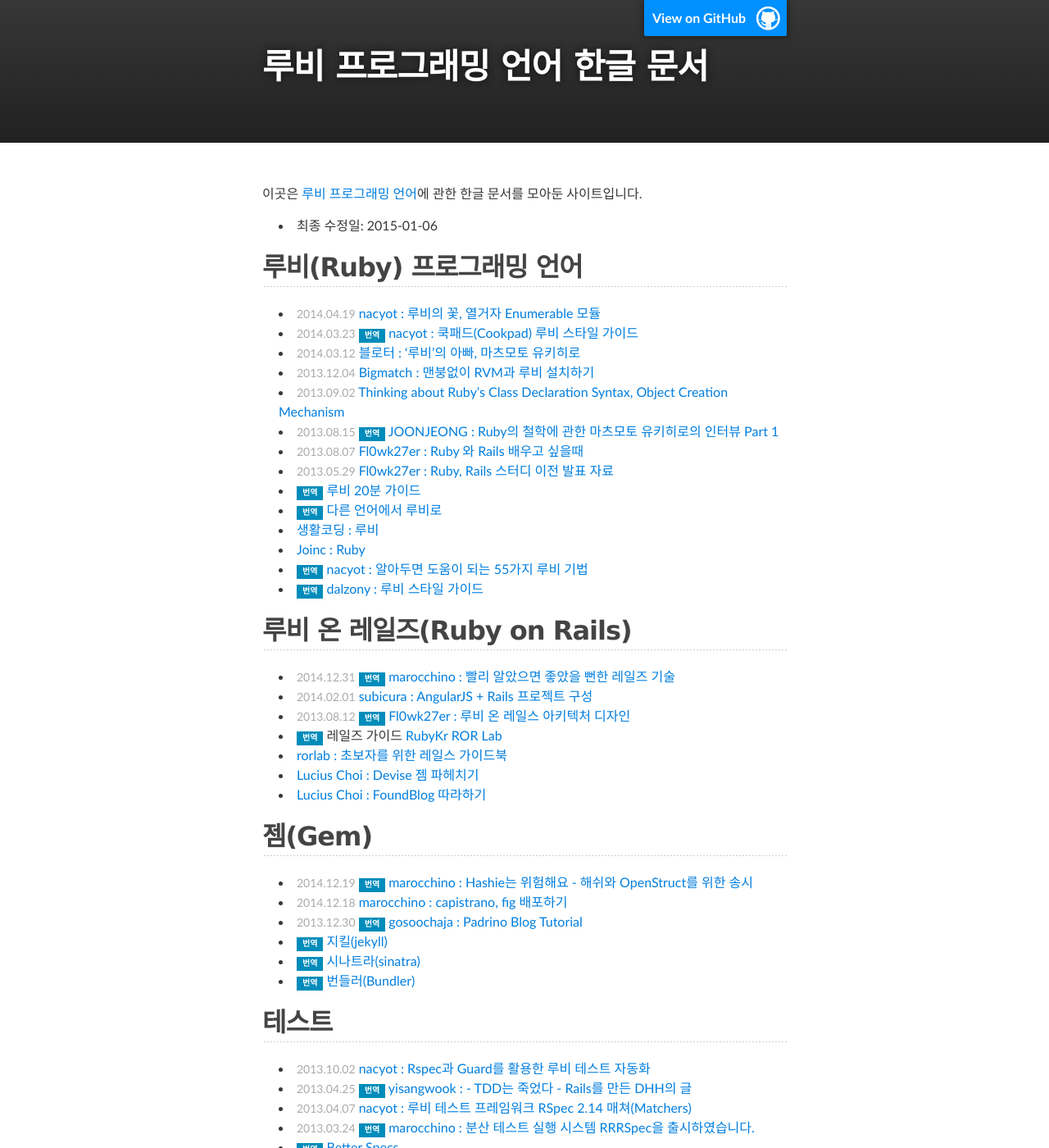
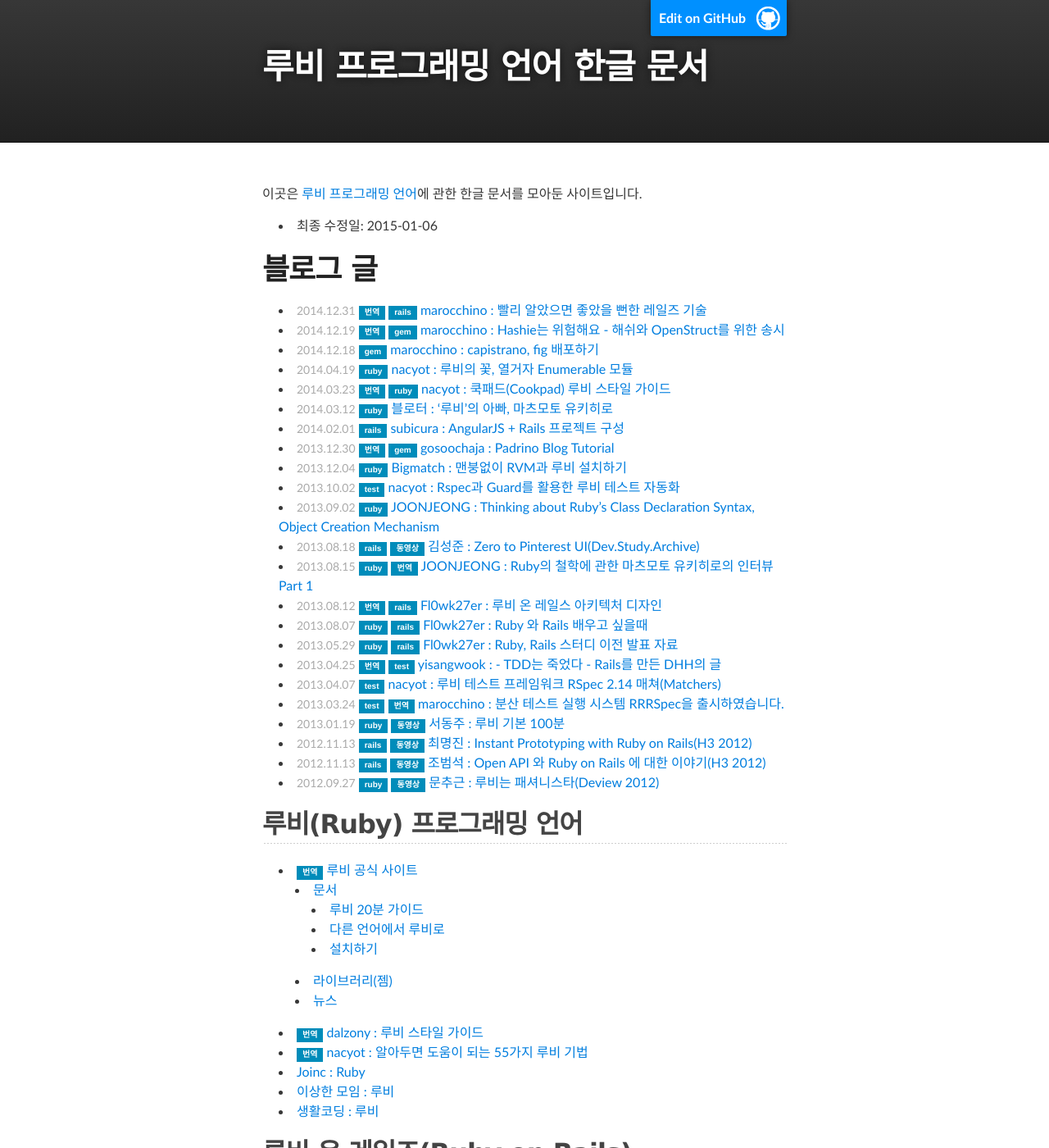
Before and after one commit to rubykr/rubykr.github.io, a Jekyll site: the page built from index.md, in a window 1280 px wide and 1400 px high. Shown: the whole window at 82% size. Built offline with Jekyll 4.4.1, drawn with Linux system fonts in a browser that asks for light colours; comment, search, counter and statistics services are not loaded; some of the changed text lies outside the part shown.

Commit message:
Extract articles

```diff
--- a/_layouts/default.html
+++ b/_layouts/default.html
@@ -14,7 +14,7 @@
     <!-- HEADER -->
     <div id="header_wrap" class="outer">
       <header class="inner">
-        <a id="forkme_banner" href="https://github.com/ruby-korea/ruby-korea.github.io/blob/master/index.md">View on GitHub</a>
+        <a id="forkme_banner" href="https://github.com/ruby-korea/ruby-korea.github.io/blob/master/index.md">Edit on GitHub</a>
 
         <h1 id="project_title">{{ page.title }}</h1>
         <h2 id="project_tagline"></h2>
--- a/index.md
+++ b/index.md
@@ -7,53 +7,70 @@
 
 - 최종 수정일: {{site.time | date: "%Y-%m-%d"}}
 
+# 블로그 글
+
+- <span class='date'>2014.12.31</span> <span class='tag'>번역</span> <span class='tag'>rails</span> [marocchino : 빨리 알았으면 좋았을 뻔한 레일즈 기술](https://dayone.me/1ajvzWC)
+- <span class='date'>2014.12.19</span> <span class='tag'>번역</span> <span class='tag'>gem</span> [marocchino : Hashie는 위험해요 - 해쉬와 OpenStruct를 위한 송시](https://dayone.me/18pYzZD)
+- <span class='date'>2014.12.18</span> <span class='tag'>gem</span> [marocchino : capistrano, fig 배포하기](https://dayone.me/1767zVi)
+- <span class='date'>2014.04.19</span> <span class='tag'>ruby</span> [nacyot : 루비의 꽃, 열거자 Enumerable 모듈](http://blog.nacyot.com/articles/2014-04-19-ruby-enumerable/)
+- <span class='date'>2014.03.23</span> <span class='tag'>번역</span> <span class='tag'>ruby</span> [nacyot : 쿡패드(Cookpad) 루비 스타일 가이드](http://blog.nacyot.com/articles/2014-03-23-cookpad-ruby-styleguide/)
+- <span class='date'>2014.03.12</span> <span class='tag'>ruby</span> [블로터 : ‘루비’의 아빠, 마츠모토 유키히로](http://www.bloter.net/archives/184564)
+- <span class='date'>2014.02.01</span> <span class='tag'>rails</span> [subicura : AngularJS + Rails 프로젝트 구성](http://blog.remotty.com/blog/2014/02/01/angularjs-plus-rails-peurojegteu-guseong/)
+- <span class='date'>2013.12.30</span> <span class='tag'>번역</span> <span class='tag'>gem</span> [gosoochaja : Padrino Blog Tutorial](http://blog.baenlee.com/blog/2013/12/30/bundle-exec-padrino-g-project/)
+- <span class='date'>2013.12.04</span> <span class='tag'>ruby</span> [Bigmatch : 맨붕없이 RVM과 루비 설치하기](http://bigmatch.i-um.net/2013/12/%EB%A9%98%EB%B6%95%EC%97%86%EC%9D%B4-rvm%EA%B3%BC-%EB%A3%A8%EB%B9%84-%EC%84%A4%EC%B9%98%ED%95%98%EA%B8%B0/)
+- <span class='date'>2013.10.02</span> <span class='tag'>test</span> [nacyot : Rspec과 Guard를 활용한 루비 테스트 자동화](http://blog.nacyot.com/articles/2013-10-02-ruby-test-automation-with-rspec-and-guard/)
+- <span class='date'>2013.09.02</span> <span class='tag'>ruby</span> [JOONJEONG : Thinking about Ruby’s Class Declaration Syntax, Object Creation Mechanism](http://we.weirdmeetup.com/thinking-about-rubys-class-declaration-syntax-object-creation-mechanism/)
+- <span class='date'>2013.08.18</span> <span class='tag'>rails</span> <span class='tag'>동영상</span> [김성준 : Zero to Pinterest UI(Dev.Study.Archive)](http://dev-study.github.io/presentations/zero_to_pinterent_ui.html)
+- <span class='date'>2013.08.15</span> <span class='tag'>ruby</span> <span class='tag'>번역</span> [JOONJEONG : Ruby의 철학에 관한 마츠모토 유키히로의 인터뷰 Part 1](http://we.weirdmeetup.com/ruby의-철학에-관한-마츠모토-유키히로의-인터뷰-part-1/)
+- <span class='date'>2013.08.12</span> <span class='tag'>번역</span> <span class='tag'>rails</span> [Fl0wk27er : 루비 온 레일스 아키텍처 디자인](http://flowkater.github.io/blog/2013/08/12/rails-architecture/)
+- <span class='date'>2013.08.07</span> <span class='tag'>ruby</span> <span class='tag'>rails</span> [Fl0wk27er : Ruby 와 Rails 배우고 싶을때](http://flowkater.github.io/blog/2013/08/07/ruby-and-rails-learning-resource/)
+- <span class='date'>2013.05.29</span> <span class='tag'>ruby</span> <span class='tag'>rails</span> [Fl0wk27er : Ruby, Rails 스터디 이전 발표 자료](http://flowkater.github.io/blog/2013/05/29/be-a-rubyist-1-2/)
+- <span class='date'>2013.04.25</span> <span class='tag'>번역</span>  <span class='tag'>test</span> [yisangwook : - TDD는 죽었다 - Rails를 만든 DHH의 글](http://yisangwook.tumblr.com/post/83725422949/tdd-is-dead-long-live-testing)
+- <span class='date'>2013.04.07</span> <span class='tag'>test</span> [nacyot : 루비 테스트 프레임워크 RSpec 2.14 매쳐(Matchers)](http://blog.nacyot.com/articles/2014-04-07-rspec-matchers/)
+- <span class='date'>2013.03.24</span> <span class='tag'>test</span> <span class='tag'>번역</span> [marocchino : 분산 테스트 실행 시스템 RRRSpec을 출시하였습니다.](https://gist.github.com/marocchino/9738532)
+- <span class='date'>2013.01.19</span> <span class='tag'>ruby</span> <span class='tag'>동영상</span> [서동주 : 루비 기본 100분](http://www.youtube.com/watch?v=vjyL6fLzJjA)
+- <span class='date'>2012.11.13</span> <span class='tag'>rails</span> <span class='tag'>동영상</span> [최명진 : Instant Prototyping with Ruby on Rails(H3 2012)](http://www.youtube.com/watch?v=AlNLavCg3yg)
+- <span class='date'>2012.11.13</span> <span class='tag'>rails</span> <span class='tag'>동영상</span> [조범석 : Open API 와 Ruby on Rails 에 대한 이야기(H3 2012)](http://www.youtube.com/watch?v=fAi0PC0v5OQ)
+- <span class='date'>2012.09.27</span> <span class='tag'>ruby</span> <span class='tag'>동영상</span> [문추근 : 루비는 패셔니스타(Deview 2012)](http://deview.kr/2012/xe/index.php?mid=track&document_srl=391&time_srl=233)
+
 ## [루비(Ruby) 프로그래밍 언어](#ruby)
 {: #ruby}
 
-- <span class='date'>2014.04.19</span> [nacyot : 루비의 꽃, 열거자 Enumerable 모듈](http://blog.nacyot.com/articles/2014-04-19-ruby-enumerable/)
-- <span class='date'>2014.03.23</span> [<span class='tag'>번역</span> nacyot : 쿡패드(Cookpad) 루비 스타일 가이드](http://blog.nacyot.com/articles/2014-03-23-cookpad-ruby-styleguide/)
-- <span class='date'>2014.03.12</span> [블로터 : ‘루비’의 아빠, 마츠모토 유키히로](http://www.bloter.net/archives/184564)
-- <span class='date'>2013.12.04</span> [Bigmatch : 맨붕없이 RVM과 루비 설치하기](http://bigmatch.i-um.net/2013/12/%EB%A9%98%EB%B6%95%EC%97%86%EC%9D%B4-rvm%EA%B3%BC-%EB%A3%A8%EB%B9%84-%EC%84%A4%EC%B9%98%ED%95%98%EA%B8%B0/)
-- <span class='date'>2013.09.02</span> [Thinking about Ruby’s Class Declaration Syntax, Object Creation Mechanism](http://we.weirdmeetup.com/thinking-about-rubys-class-declaration-syntax-object-creation-mechanism/)
-- <span class='date'>2013.08.15</span> [<span class='tag'>번역</span> JOONJEONG : Ruby의 철학에 관한 마츠모토 유키히로의 인터뷰 Part 1](http://we.weirdmeetup.com/ruby의-철학에-관한-마츠모토-유키히로의-인터뷰-part-1/)
-- <span class='date'>2013.08.07</span> [Fl0wk27er : Ruby 와 Rails 배우고 싶을때](http://flowkater.github.io/blog/2013/08/07/ruby-and-rails-learning-resource/)
-- <span class='date'>2013.05.29</span> [Fl0wk27er : Ruby, Rails 스터디 이전 발표 자료](http://flowkater.github.io/blog/2013/05/29/be-a-rubyist-1-2/)
-- [<span class='tag'>번역</span> 루비 20분 가이드](https://www.ruby-lang.org/ko/documentation/quickstart/)
-- [<span class='tag'>번역</span> 다른 언어에서 루비로](https://www.ruby-lang.org/ko/documentation/ruby-from-other-languages/)
+- <span class='tag'>번역</span> [루비 공식 사이트](https://www.ruby-lang.org/ko/)
+  - [문서](https://www.ruby-lang.org/ko/documentation/)
+    - [루비 20분 가이드](https://www.ruby-lang.org/ko/documentation/quickstart/)
+    - [다른 언어에서 루비로](https://www.ruby-lang.org/ko/documentation/ruby-from-other-languages/)
+    - [설치하기](https://www.ruby-lang.org/ko/documentation/installation/)
+  - [라이브러리(젬)](https://www.ruby-lang.org/ko/libraries/)
+  - [뉴스](https://www.ruby-lang.org/ko/news/)
+- <span class='tag'>번역</span> [dalzony : 루비 스타일 가이드](https://github.com/dalzony/ruby-style-guide/blob/master/README-koKR.md)
+- <span class='tag'>번역</span> [nacyot : 알아두면 도움이 되는 55가지 루비 기법](https://gist.github.com/nacyot/7624036)
+- [Joinc : Ruby](http://www.joinc.co.kr/modules/moniwiki/wiki.php/Site/Ruby)
+- [이상한 모임 : 루비](http://we.weirdmeetup.com/tag/ruby/)
 - [생활코딩 : 루비](http://opentutorials.org/course/742/4554)
-- [Joinc : Ruby](http://www.joinc.co.kr/modules/moniwiki/wiki.php/Site/Ruby)
-- [<span class='tag'>번역</span> nacyot : 알아두면 도움이 되는 55가지 루비 기법](https://gist.github.com/nacyot/7624036)
-- [<span class='tag'>번역</span> dalzony : 루비 스타일 가이드](https://github.com/dalzony/ruby-style-guide/blob/master/README-koKR.md)
 
 ## [루비 온 레일즈(Ruby on Rails)](#rails)
 {: #rails}
 
-- <span class='date'>2014.12.31</span> [<span class='tag'>번역</span> marocchino : 빨리 알았으면 좋았을 뻔한 레일즈 기술](https://dayone.me/1ajvzWC)
-- <span class='date'>2014.02.01</span> [subicura : AngularJS + Rails 프로젝트 구성](http://blog.remotty.com/blog/2014/02/01/angularjs-plus-rails-peurojegteu-guseong/)
-- <span class='date'>2013.08.12</span> [<span class='tag'>번역</span> Fl0wk27er : 루비 온 레일스 아키텍처 디자인](http://flowkater.github.io/blog/2013/08/12/rails-architecture/)
-- <span class='tag'>번역</span> 레일즈 가이드 [RubyKr](http://rorlab.org/rg/index.html) [ROR Lab](http://rubykr.github.io/rails_guides/)
-- [rorlab : 초보자를 위한 레일스 가이드북](https://www.gitbook.io/book/rorlab/railsguidebook)
-- [Lucius Choi : Devise 젬 파헤치기](https://www.gitbook.io/book/luciuschoi/exploring_devise)
-- [Lucius Choi : FoundBlog 따라하기](https://www.gitbook.io/book/luciuschoi/foundblog)
+- <span class='tag'>번역</span> 레일즈 가이드
+  [RubyKr](http://rorlab.org/rg/index.html)
+  [ROR Lab](http://rubykr.github.io/rails_guides/)
+- [ROR Lab.](http://rorlab.org/)
+  - [HappyRails](http://happyrails.rorlab.org/ko)
+  - <span class='tag'>동영상</span> [RORLab Podcasts](https://itunes.apple.com/cy/podcast/rorlab-podcast/id770036911)
 
 ## [젬(Gem)](#gem)
 {: #gem}
 
-- <span class='date'>2014.12.19</span> [<span class='tag'>번역</span> marocchino : Hashie는 위험해요 - 해쉬와 OpenStruct를 위한 송시](https://dayone.me/18pYzZD)
-- <span class='date'>2014.12.18</span> [marocchino : capistrano, fig 배포하기](https://dayone.me/1767zVi)
-- <span class='date'>2013.12.30</span> [<span class='tag'>번역</span> gosoochaja : Padrino Blog Tutorial](http://blog.baenlee.com/blog/2013/12/30/bundle-exec-padrino-g-project/)
-- [<span class='tag'>번역</span> 지킬(jekyll)](http://svperstarz.github.io/jekyll-docs-ko/)
-- [<span class='tag'>번역</span> 시나트라(sinatra)](http://www.sinatrarb.com/intro-ko.html)
-- [<span class='tag'>번역</span> 번들러(Bundler)](http://ruby-korea.github.io/bundler-site/)
+- <span class='tag'>번역</span> [지킬(jekyll)](http://svperstarz.github.io/jekyll-docs-ko/)
+- <span class='tag'>번역</span> [시나트라(sinatra)](http://www.sinatrarb.com/intro-ko.html)
+- <span class='tag'>번역</span> [번들러(Bundler)](http://ruby-korea.github.io/bundler-site/)
 
 ## [테스트](#testing)
 {: #testing}
 
-- <span class='date'>2013.10.02</span> [nacyot : Rspec과 Guard를 활용한 루비 테스트 자동화](http://blog.nacyot.com/articles/2013-10-02-ruby-test-automation-with-rspec-and-guard/)
-- <span class='date'>2013.04.25</span> [<span class='tag'>번역</span> yisangwook : - TDD는 죽었다 - Rails를 만든 DHH의 글](http://yisangwook.tumblr.com/post/83725422949/tdd-is-dead-long-live-testing)
-- <span class='date'>2013.04.07</span> [nacyot : 루비 테스트 프레임워크 RSpec 2.14 매쳐(Matchers)](http://blog.nacyot.com/articles/2014-04-07-rspec-matchers/)
-- <span class='date'>2013.03.24</span> [<span class='tag'>번역</span> marocchino : 분산 테스트 실행 시스템 RRRSpec을 출시하였습니다.](https://gist.github.com/marocchino/9738532)
-- [<span class='tag'>번역</span> Better Specs](http://betterspecs.org/ko)
+- <span class='tag'>번역</span> [Better Specs](http://betterspecs.org/ko)
+- <span class='tag'>동영상</span> [Ashal JOKER : Coding Life](http://www.youtube.com/playlist?list=PLbdtsbZUwdeSAjccModOzFREAyX9W4Jh-)
 
 ## [루비모션(RubyMotion)](#rubymotion)
 {: #rubymotion}
@@ -63,30 +80,9 @@
     - [Use CocoaPods Dependencies in RubyMotion Apps](http://ruby-korea.github.io/RubyMotionDocumentation/articles/cocoapods/)
     - [Submit RubyMotion Apps to TestFlight](http://ruby-korea.github.io/RubyMotionDocumentation/articles/testflight/)
     - [Setting up your editor to work with RubyMotion](http://ruby-korea.github.io/RubyMotionDocumentation/articles/editors/)
+    - [Debugging RubyMotion applications](http://ruby-korea.github.io/RubyMotionDocumentation/articles/debugging/)
     - [Writing Ruby gems for RubyMotion](http://ruby-korea.github.io/RubyMotionDocumentation/articles/gems/)
     - [Writing Tests for RubyMotion Apps](http://ruby-korea.github.io/RubyMotionDocumentation/articles/testing/)
-    - [Debugging RubyMotion applications](http://ruby-korea.github.io/RubyMotionDocumentation/articles/debugging/)
-
-## [동영상](#movie-clip)
-{: #movie-clip}
-
-- <span class='date'>2013.08.18</span> [김성준 : Zero to Pinterest UI(Dev.Study.Archive)](http://dev-study.github.io/presentations/zero_to_pinterent_ui.html)
-- <span class='date'>2013.01.19</span> [서동주 : 루비 기본 100분](http://www.youtube.com/watch?v=vjyL6fLzJjA)
-- <span class='date'>2012.09.27</span> [문추근 : 루비는 패셔니스타(Deview 2012)](http://deview.kr/2012/xe/index.php?mid=track&document_srl=391&time_srl=233)
-- <span class='date'>2012.11.13</span> [최명진 : Instant Prototyping with Ruby on Rails(H3 2012)](http://www.youtube.com/watch?v=AlNLavCg3yg)
-- <span class='date'>2012.11.13</span> [조범석 : Open API 와 Ruby on Rails 에 대한 이야기(H3 2012 )](http://www.youtube.com/watch?v=fAi0PC0v5OQ)
-- [RORLab Podcasts](https://itunes.apple.com/cy/podcast/rorlab-podcast/id770036911)
-- [Ashal JOKER : Coding Life](http://www.youtube.com/playlist?list=PLbdtsbZUwdeSAjccModOzFREAyX9W4Jh-)
-
-## [블로그 / 사이트](#blog)
-{: #blog}
-
-- [루비 공식 사이트](https://www.ruby-lang.org/ko/)
-- [HappyRails](http://happyrails.rorlab.org/ko)
-- [Remotty Tech Blog](http://blog.remotty.com)
-- [ROR Lab.](http://rorlab.org/)
-- [이상한 모임](http://we.weirdmeetup.com/tag/ruby/)
-- [nacyot](http://blog.nacyot.com/tags/ruby/)
 
 ## [책](#book)
 {: #book}
@@ -94,6 +90,12 @@
 현재 루비 최신 버전은 2.2, 레일즈 최신 버전은 4.2 입니다. 루비는 2.0 이후
 버전, 레일즈는 3.0 이후 버전을 다루고 있는 책을 읽으시길 권해 드립니다.
 
+- <span class='date'>2014.xx</span> 초보자를 위한 레일스 가이드북
+  [gitbook](https://www.gitbook.io/book/rorlab/railsguidebook)
+- <span class='date'>2014.xx</span> Devise 젬 파헤치기
+  [gitbook](https://www.gitbook.io/book/luciuschoi/exploring_devise)
+- <span class='date'>2014.xx</span> FoundBlog 따라하기
+  [gitbook](https://www.gitbook.io/book/luciuschoi/foundblog)
 - <span class='date'>2014.11</span> <span class='tag'>번역</span> 루비로 배우는 객체지향 디자인
   [알라딘](http://www.aladin.co.kr/shop/wproduct.aspx?ISBN=896626123X)
   [yes24](http://www.yes24.com/24/Goods/15254976?Acode=101)
```
